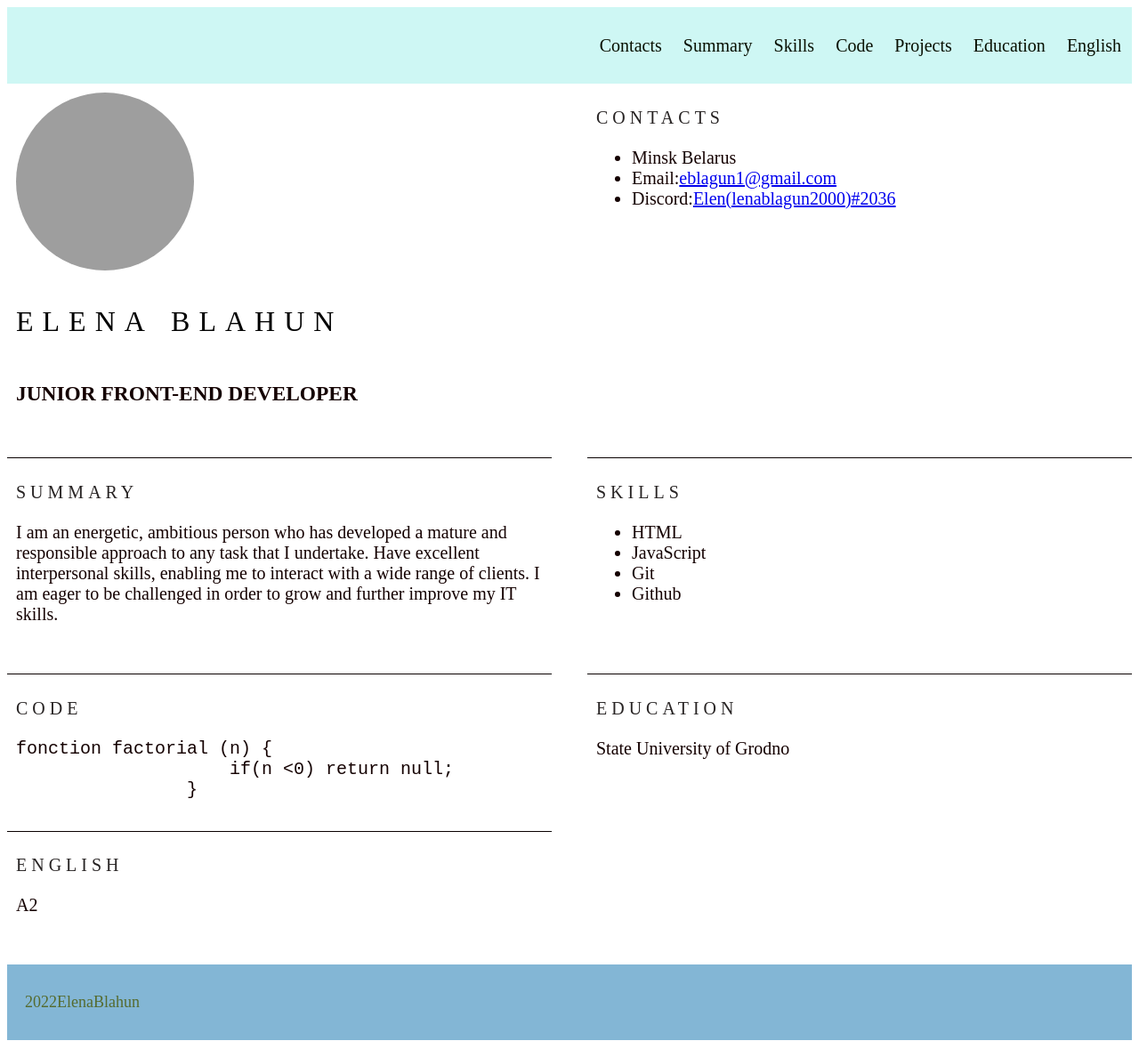
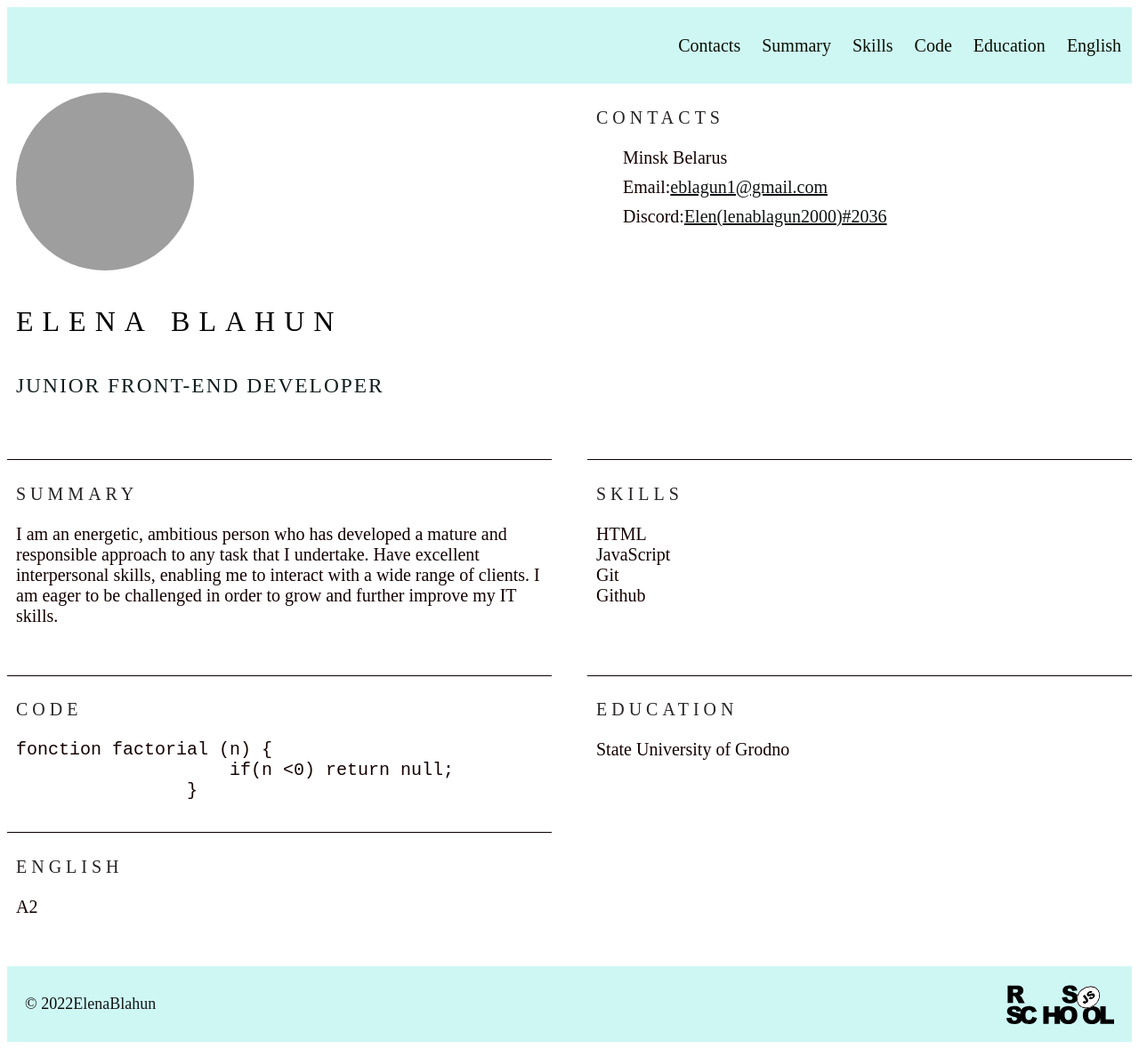
Before and after one commit to LenaBlagun2000/rsschool-cv, a plain HTML site: page index.html in a window 1280 px wide. Shown: the whole page at 89% size. Drawn offline with Linux system fonts and the light colour scheme; grey boxes are pictures that could not be loaded.

Commit message:
refactor: apply prettier

```diff
--- a/index.html
+++ b/index.html
@@ -20,7 +20,6 @@
                     <li class="nav-item"><a href="#summary" class="nav-link">Summary</a></li>
                     <li class="nav-item"><a href="#skills" class="nav-link">Skills</a></li>
                     <li class="nav-item"><a href="#code" class="nav-link">Code</a></li>
-                    <li class="nav-item"><a href="#projects" class="nav-link">Projects</a></li>
                     <li class="nav-item"><a href="#education" class="nav-link">Education</a></li>
                     <li class="nav-item"><a href="#english" class="nav-link">English</a></li>
                 </ul>
@@ -83,8 +82,8 @@
     </main>
     <footer class="footer">
         <div class="container footer-container">
-            <div>2022<ElenaBlagun href="https://github.com/LenaBlagun2000" class="github nav link">ElenaBlahun</a></div>
-            <a href="https://rs.school/images/rs_school_js.svg" class="rss"></a>
+            <div> &copy 2022<a ElenaBlagun href="https://github.com/LenaBlagun2000" class="github nav link">ElenaBlahun</a></div>
+            <a href="https://rs.school/js/" class="rss"></a>
         </div>
     </footer>
     <script src="./index.js"></script>
--- a/style.css
+++ b/style.css
@@ -46,6 +46,34 @@ header {
     color: rgb(8, 15, 1);
 }
 
+.nav-link::after {
+    content: "";
+    position: absolute;
+    left: 12px;
+    bottom: -5px;
+    width: calc(100% - 24px);
+    height: 2px;
+    background-color: #fff;
+    opacity: 0;
+    transition: .5s;
+}
+
+.nav-link:hover::after {
+    opacity: 1;
+    animation-name: slidein;
+    animation-duration: 1s;
+    animation-fill-mode: forwards;
+}
+
+@keyframes slidein {
+    from {
+        width: 0;
+    }
+    to {
+        width: calc(100% - 24px);
+    }
+}
+
 .main {
     margin-bottom: auto;
 }
@@ -72,6 +100,46 @@ header {
     /*box-shadow: 0 1px 4px rgba(0, 0, 0, .6); */
     filter: grayscale(0,2) brightness(1,05);
     transition: .35;
+}
+
+.section-profile-logo:hover {
+    filter: none;
+}
+
+.section-list {
+    margin: 0;
+    padding: 0;
+    list-style: none;
+}
+
+.section-item {
+    position: relative;
+    margin: o;
+    margin-bottom: 10px;
+    padding: 0;
+    padding-left: 30px;
+}
+
+.section-item::before {
+    content: "";
+    position:absolute;
+    top: 5px;
+    left: 2px;
+    width: 14px;
+    height: 14px;
+    background-size: 14px 14px;
+}
+
+.section-item span {
+    color: rgb(206, 247, 244);
+}
+
+.section-item a {
+    color: rgb(15, 19, 19);
+}
+
+.section-item a::before {
+    color: black;
 }
 
 .section-education,
@@ -120,8 +188,27 @@ header {
     word-spacing: 3px;
 }
 
+.main-title::after {
+    content: "";
+    position: absolute;
+    bottom: -19;
+    left: 50%;
+    margin-left: -70px;
+    width: 140;
+    height: 2px;
+    background-color: rgb(138, 206, 206);
+}
+
+.section-subtitle {
+    margin-top: 2px;
+    color: rgb(17, 30, 30);
+    line-height: 50px;
+    font-weight: 300;
+    letter-spacing: 2px;
+}
+
 .footer {
-    background: rgb(131, 182, 213);
+    background: rgb(206, 247, 244);
     padding: 20px;
 }
 
@@ -130,11 +217,11 @@ header {
     justify-content: space-between;
     align-items: center;
     margin: o auto;
-    color: darkolivegreen;
+    color: rgb(7, 8, 8);
 }
 
 .github {
-    color: darkolivegreen;
+    color: rgb(19, 24, 23);
     text-decoration: none;
     line-height: 45px;
 }
```
Also changed, not shown: assets/svg/rss.svg (added).
